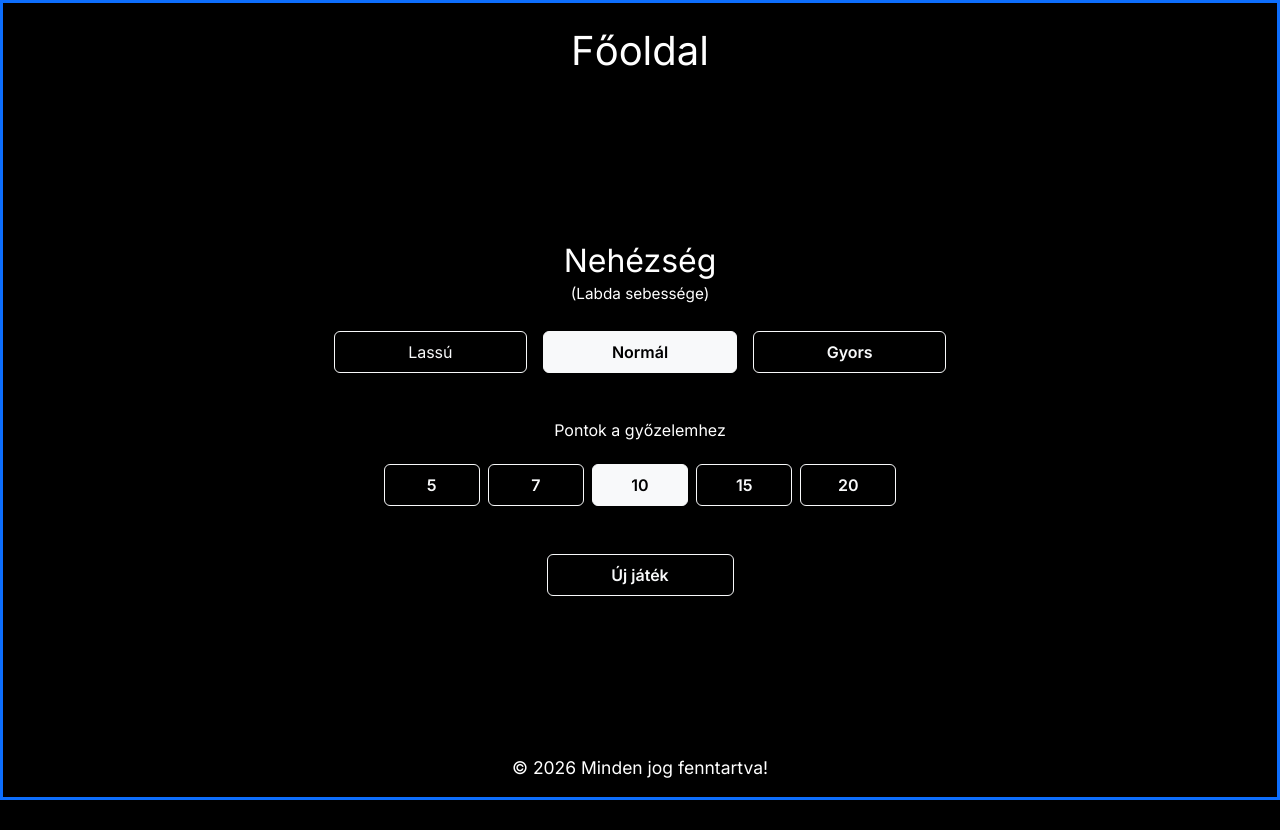
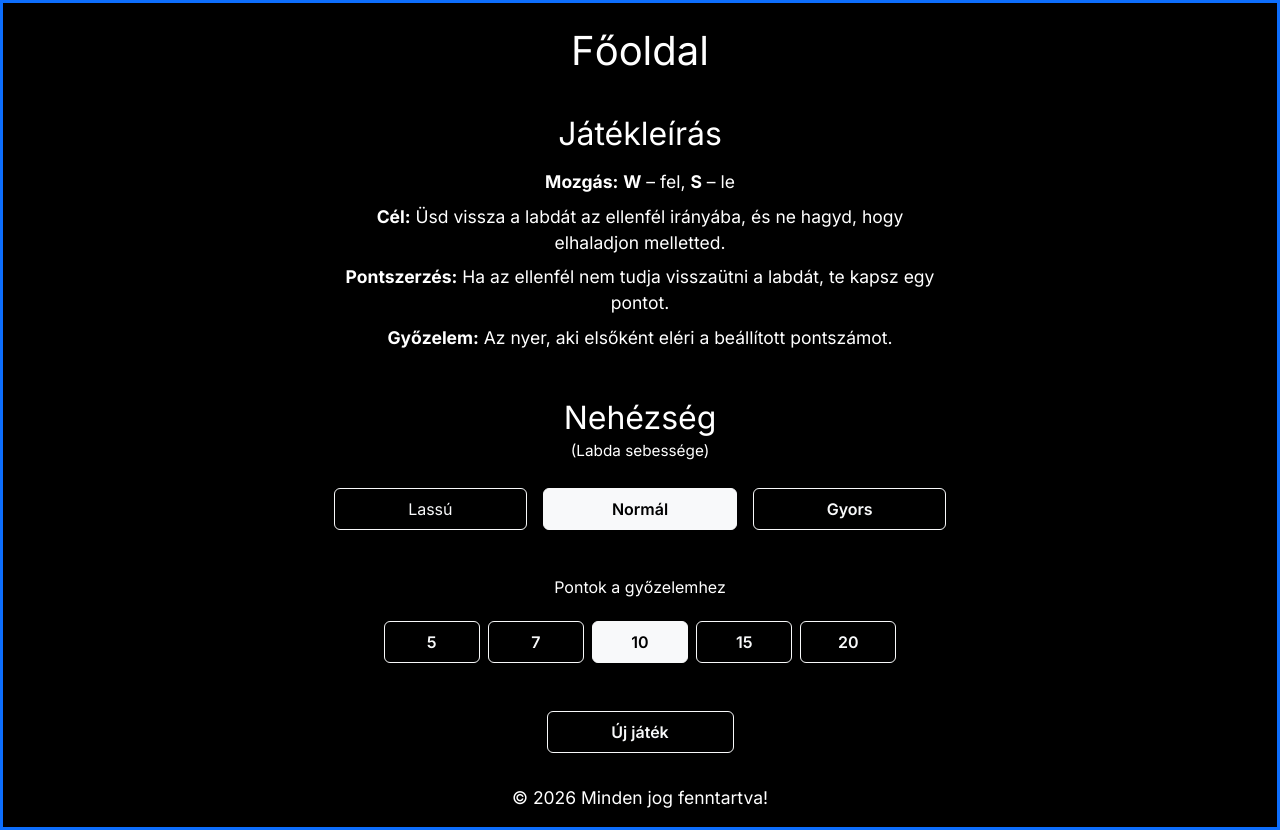
Before and after one commit to Krisz123456/Pong-projektmunka-Web, a plain HTML site: page index.html in a window 1280 px wide. Before the commit the page ends 800 px from the top, so only its background shows below. Drawn offline with Linux system fonts and the light colour scheme.

Commit message:
jatekleiras

```diff
--- a/index.html
+++ b/index.html
@@ -16,6 +16,21 @@
     </header>
 
     <main class="flex-grow-1 d-flex flex-column justify-content-center text-center gap-5 p-3">
+        <section>
+            <h2 class="h2 fw-normal mb-3">Játékleírás</h2>
+            <div class="row justify-content-center">
+                <div class="col-12 col-md-6">
+                    <ul class="list-unstyled small mb-0 d-flex flex-column gap-2">
+                        <li><strong>Mozgás:</strong> <strong>W</strong> – fel, <strong>S</strong> – le</li>
+                        <li><strong>Cél:</strong> Üsd vissza a labdát az ellenfél irányába, és ne hagyd, hogy elhaladjon
+                            melletted.</li>
+                        <li><strong>Pontszerzés:</strong> Ha az ellenfél nem tudja visszaütni a labdát, te kapsz egy
+                            pontot.</li>
+                        <li><strong>Győzelem:</strong> Az nyer, aki elsőként eléri a beállított pontszámot.</li>
+                    </ul>
+                </div>
+            </div>
+        </section>
         <section>
             <h2 class="h2 fw-normal mb-0">Nehézség</h2>
             <p class="small mb-4"><small>(Labda sebessége)</small></p>
```
